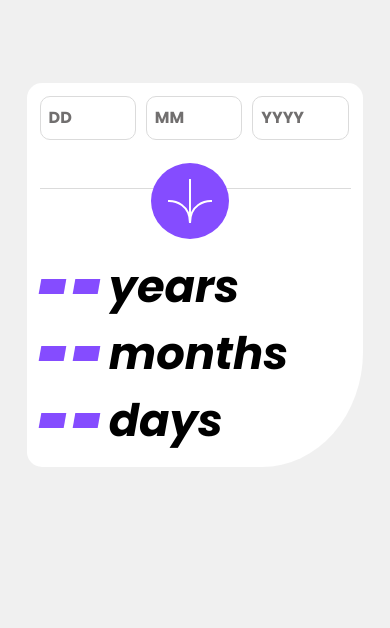
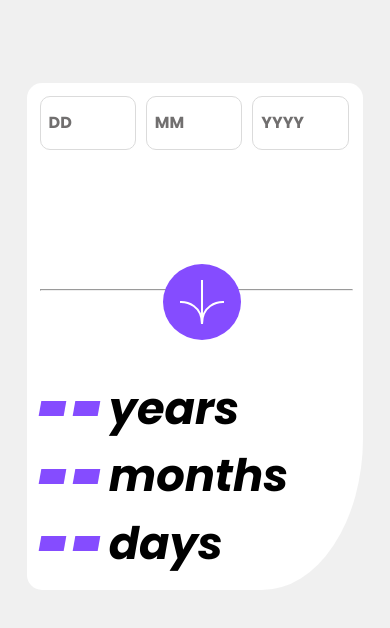
Before and after one commit to IdrisDY/AGE-CALCULATOR-TS, a React (Vite) app: page / in a window 390 px wide. Shown: the top 628 px of the page. Built offline with nearby package versions, Linux system fonts and the light colour scheme.

Commit message:
mobile layout fix

```diff
--- a/src/date.css
+++ b/src/date.css
@@ -2,7 +2,7 @@
    color: red;
    width: 100%;
  text-align: start;
-
+font-size: smaller;
  }
 
  .outlineRed{
@@ -31,13 +31,17 @@
    width: 85%;
    justify-content:space-between ;
    gap: 1em;
-   padding-bottom: 3em;
-   border-bottom: 1px solid hsl(0, 0%, 86%);
+   height: 22vh;
  }
  .line{
    background-color:  black;
    width:100% ;
  }
+ hr{
+  background-color: hsl(0, 0%, 86%) ;
+  width:100% ;
+}
+
  .btn
  {
    all: unset;
@@ -46,10 +50,10 @@
    border-radius: 50%;
   background-color: hsl(259, 100%, 65%);
   display: flex;
-  position: absolute;
+  position: relative;
   right: 2em;
   cursor: pointer;
- top: 7em;
+ top: 0em;
 
  }
  .inputcon{
@@ -138,18 +142,20 @@ transform: skewX(-10deg);
   }
   .content{
     padding: .8em;
+    gap: 0;
 border-bottom-right-radius: 30%;   }
 
   .inputStyle{
     width: 80%;
-    height: 40px;
+    height: 50px;
     font-size: 1rem;
     font-weight: 900;
    }
 
   .btn{
-right: 40%;
-top: 5em;
+margin-right: 50%;
+top: -2.2em;
+margin-left: 50%;
 width: fit-content;
   }
   .age-no1,.age-no2,.age-no3{
--- a/src/dateview.tsx
+++ b/src/dateview.tsx
@@ -170,6 +170,7 @@ const MainView = () => {
         </div>
 
         <div>
+        <hr />
           <button className="btn" onClick={handleGetAge}>
             <img src={arrow} alt="get age button" />
           </button>
```
